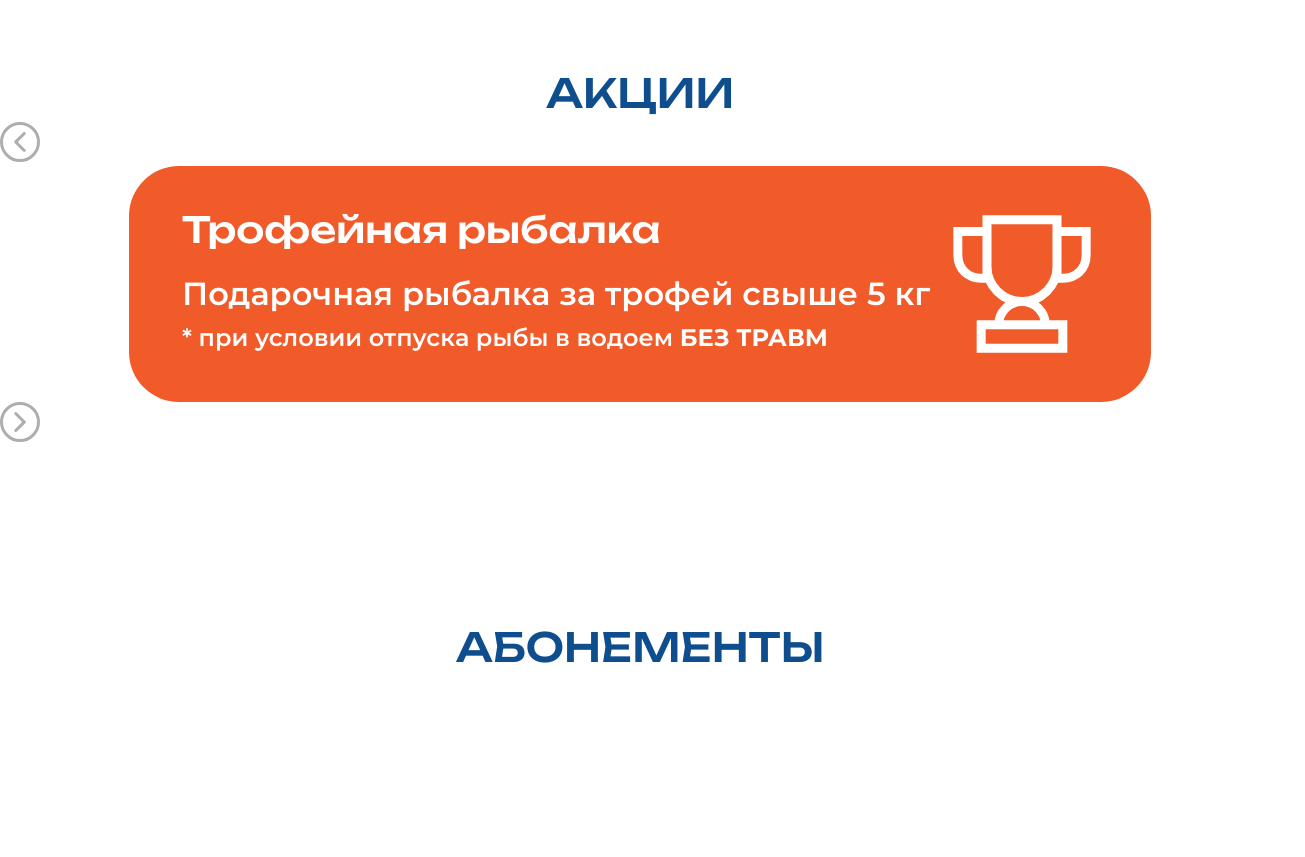
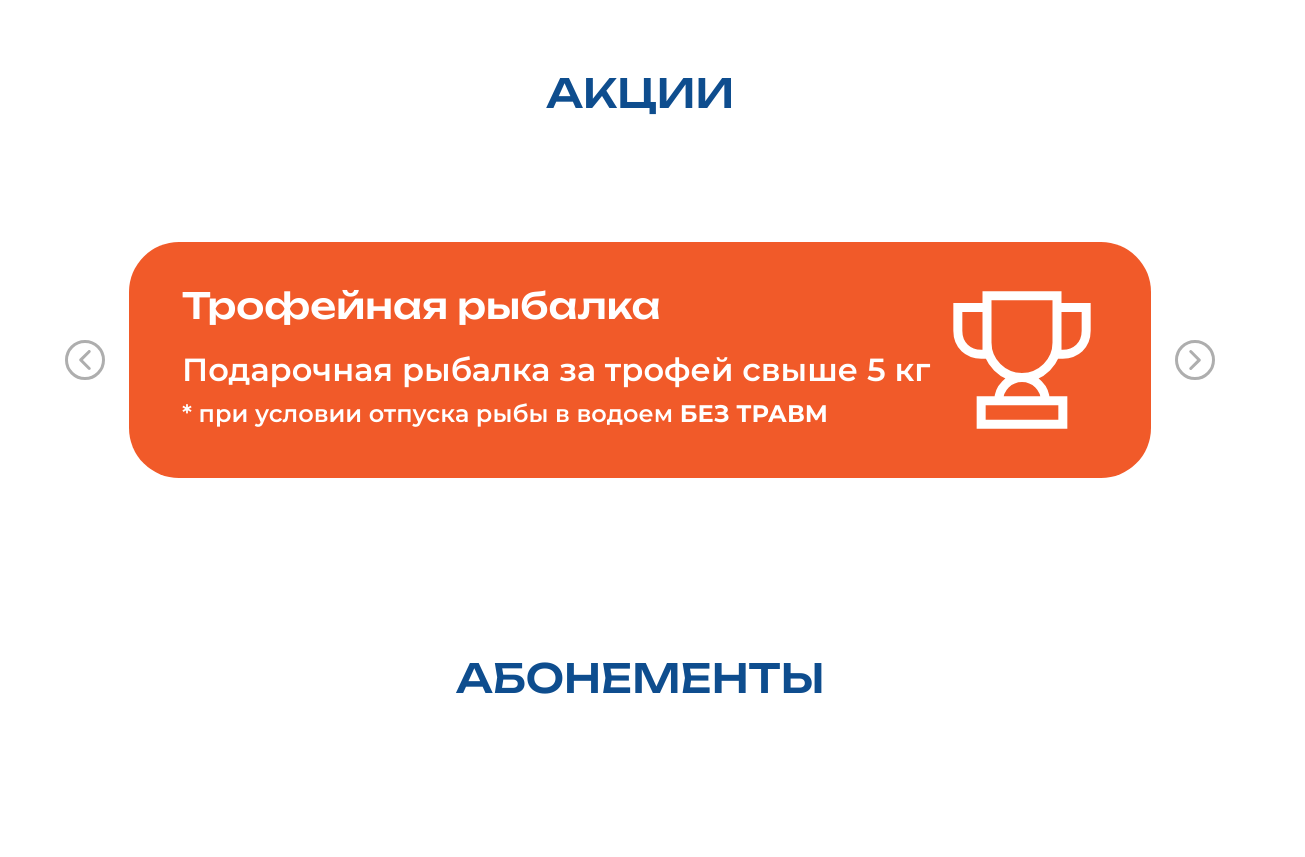
Before and after one commit to KrisGurach/fishing, a React (Create React App) app: page / in a window 1280 px wide. Shown: the part 4820-5677 px from the top of the page, 1305 px wide, since content can reach past the window. Built offline with nearby package versions, Linux system fonts and the light colour scheme.

Commit message:
added component abonement

```diff
--- /dev/null
+++ b/src/components/Abonement/Abonement.jsx
@@ -0,0 +1,7 @@
+export default function Abonement() {
+  return (
+    <div>
+
+    </div>
+  )
+}
--- a/src/components/Action/Action.css
+++ b/src/components/Action/Action.css
@@ -1,7 +1,15 @@
 .action-container {
+  display: flex;
+  align-items: center;
   max-width: 1280px;
-  /* display: flex; */
-  /* align-items: center; */
+  margin: 120px auto 0;
+  margin-left: calc((100% - 1150px) / 2);
+}
+
+.action__slider-container {
+  flex: 1;
+  max-width: 1022px;
+  margin: 0 24px;
 }
 
 .action__flex-container {
--- a/src/components/Action/Action.jsx
+++ b/src/components/Action/Action.jsx
@@ -1,5 +1,4 @@
 import action from "../../utils/action";
-
 import React, { useRef, useEffect } from "react";
 import Slider from "react-slick";
 
@@ -38,18 +37,17 @@ export default function Action() {
   return (
     <>
       <div className="action-container">
+
         <button
           className="terrain__nav-button action__nav-button_left"
           onClick={prevSlide}
         ></button>
-        <div style={{ flex: "1"}}>
+
+        <div className="action__slider-container">
           <Slider ref={sliderRef} {...settings}>
             {action.map((x, index) => (
               <div key={index}>
-                <div
-                  className="action__flex-container"
-                  style={{ display: "flex" }}
-                >
+                <div className="action__flex-container">
                   <div className="action__text-container">
                     <p className="action__title">{x.title}</p>
                     <p>{x.description}</p>
@@ -60,6 +58,7 @@ export default function Action() {
             ))}
           </Slider>
         </div>
+
         <button
           className="terrain__nav-button action__nav-button_right"
           onClick={nextSlide}
--- a/src/components/Main/Main.jsx
+++ b/src/components/Main/Main.jsx
@@ -1,3 +1,4 @@
+import Abonement from "../Abonement/Abonement";
 import Action from "../Action/Action";
 import CardFish from "../CardFish/CardFish";
 import Price from "../Price/Price";
@@ -39,6 +40,7 @@ export default function Main() {
 
       <section className="abonement" id="abonement">
         <h2 className="section-header">Абонементы</h2>
+        <Abonement />
       </section>
 
       <section className="rules" id="rules">
```
Also changed, not shown: src/components/Abonement/Abonement.css (added), src/images/abonement1.svg (added), src/images/abonement2.svg (added).
